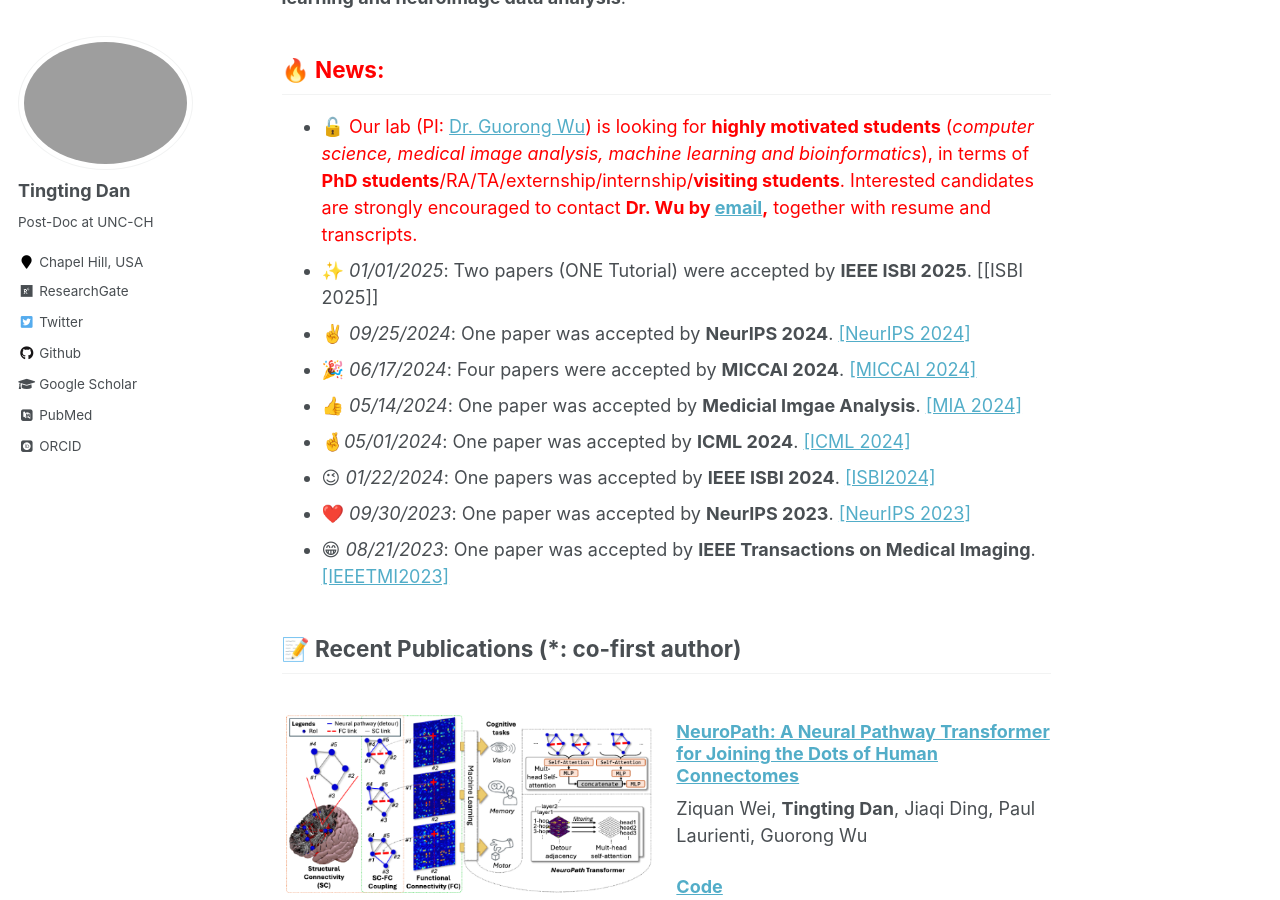
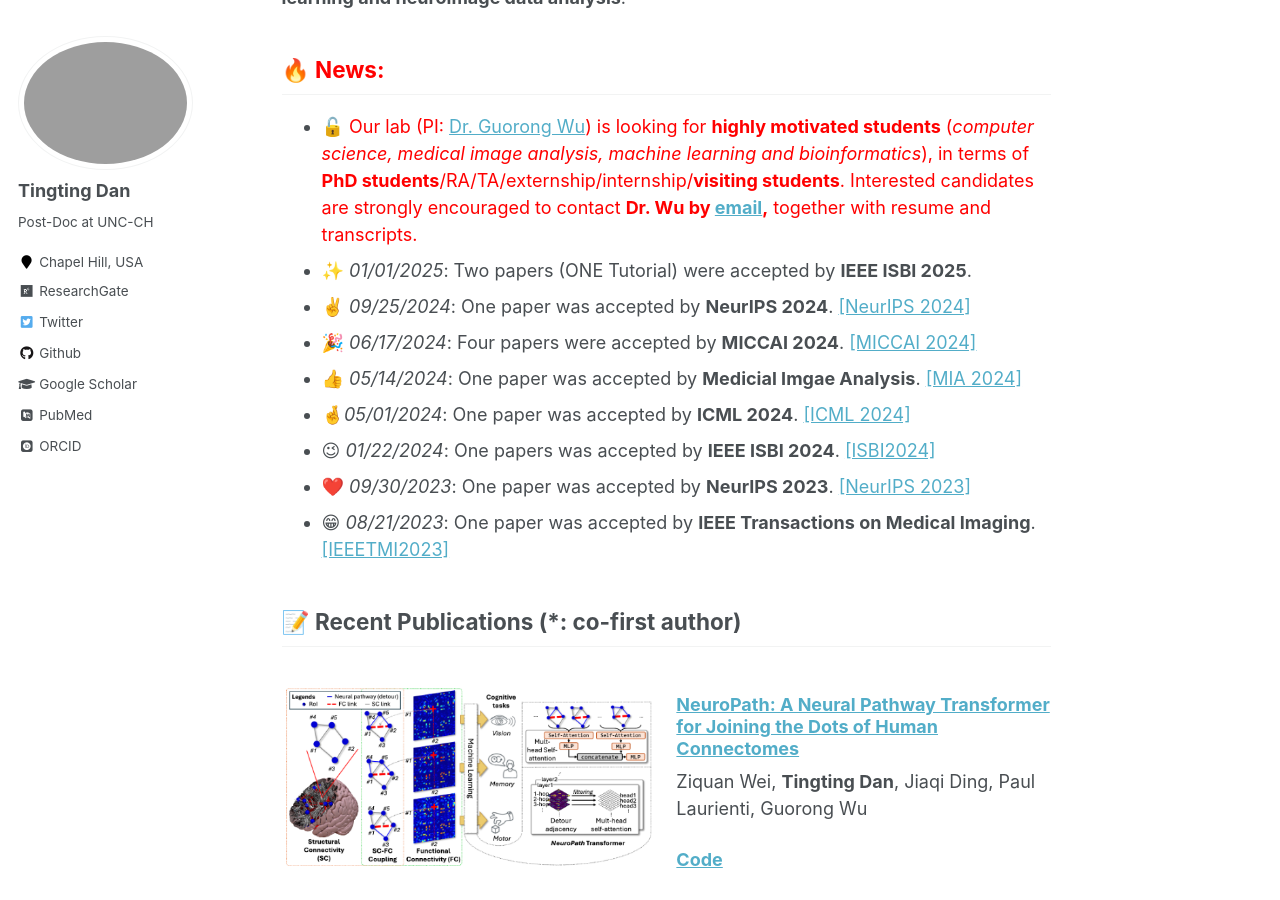
Before and after one commit to Dandy5721/dandy.github.io, a Jekyll site: the page built from _pages/about.md, in a window 1280 px wide and 900 px high, scrolled down 407 px. Built offline with Jekyll 4.4.1, drawn with Linux system fonts in a browser that asks for light colours; some web fonts are replaced; comment, search, counter and statistics services are not loaded.

Commit message:
Update about.md

```diff
--- a/_pages/about.md
+++ b/_pages/about.md
@@ -18,7 +18,7 @@
 
 ## 🔥 <span style="color:red">**News:**</span>
  - 🔓 <span style="color:red"> Our lab (PI: [Dr. Guorong Wu](https://www.acmlab.org/team)) is looking for **highly motivated students** (*computer science, medical image analysis, machine learning and bioinformatics*), in terms of **PhD students**/RA/TA/externship/internship/**visiting students**. Interested candidates are strongly encouraged to contact **Dr. Wu by [email](grwu@med.unc.edu),** together with resume and transcripts.</span>
- - ✨ _01/01/2025_: Two papers (ONE Tutorial) were accepted by **IEEE ISBI 2025**. [[ISBI 2025]]
+ - ✨ _01/01/2025_: Two papers (ONE Tutorial) were accepted by **IEEE ISBI 2025**.
  - ✌️ _09/25/2024_: One paper was accepted by **NeurIPS 2024**. [[NeurIPS 2024]](https://www.researchgate.net/publication/384365261_NeuroPath_A_Neural_Pathway_Transformer_for_Joining_the_Dots_of_Human_Connectomes)
  - 🎉 _06/17/2024_: Four papers were accepted by **MICCAI 2024**. [[MICCAI 2024]](https://www.sciencedirect.com/science/article/abs/pii/S136184152400135X)
  - 👍 _05/14/2024_: One paper was accepted by **Medicial Imgae Analysis**. [[MIA 2024]](https://www.sciencedirect.com/science/article/abs/pii/S136184152400135X)
```
